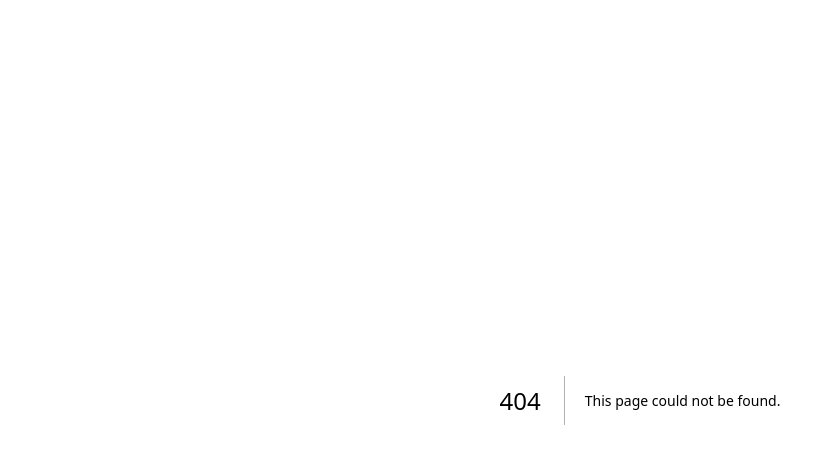
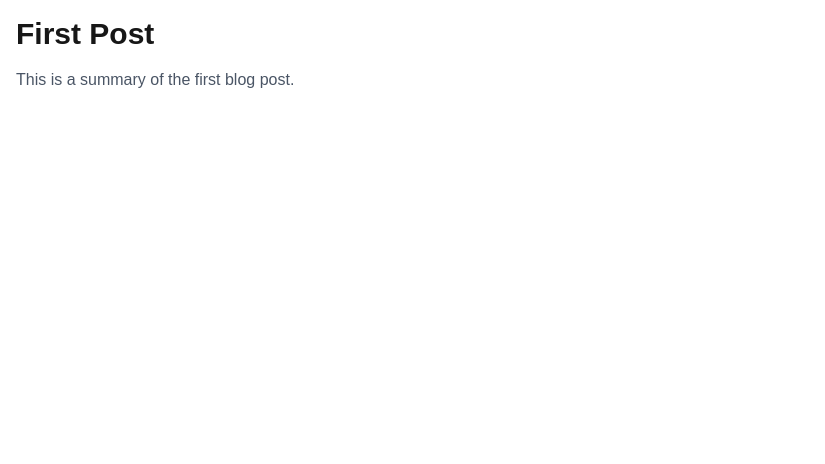
Before and after one commit to AbbassiAmine/nextjs-intern-test, a Next.js app in the folder my-blog-app/: page /blog/post-1 in a window 1280 px wide. Before the commit this address had no page. Shown: the top 464 px of the page, without its empty margins (0-825 px from the left). Built offline with nearby package versions, Linux system fonts and the light colour scheme.

Commit message:
added Dynamic Route to the blog

```diff
--- /dev/null
+++ b/my-blog-app/app/blog/[slug]/page.js
@@ -0,0 +1,23 @@
+import { notFound } from 'next/navigation';
+import posts from '../../data/posts.json';
+
+export async function generateStaticParams() {
+  return posts.map((post) => ({
+    slug: post.slug,
+  }));
+}
+
+export default async function BlogPost({ params }) {
+  const post = posts.find((p) => p.slug === params.slug);
+
+  if (!post) {
+    notFound();
+  }
+
+  return (
+    <div className="container mx-auto p-4">
+      <h1 className="text-3xl font-bold mb-4">{post.title}</h1>
+      <p className="text-gray-600">{post.content || post.summary}</p>
+    </div>
+  );
+}
--- a/my-blog-app/app/blog/page.js
+++ b/my-blog-app/app/blog/page.js
@@ -1,4 +1,5 @@
 import posts from '../data/posts.json';
+import Link from 'next/link';
 
 export default function Blog() {
     return (
@@ -7,6 +8,9 @@ export default function Blog() {
             <div className="space-y-4">
                 {posts.map((post) => (
                     <div key={post.id} className="border p-4 rounded">
+                        <Link href={`/blog/${post.slug}`} className="text-blue-600 hover:underline">
+                            <h2 className="text-xl font-semibold">{post.title}</h2>
+                        </Link>
                         <h2 className="text-xl font-semibold">{post.title}</h2>
                         <p>{post.summary}</p>
                     </div>
--- a/my-blog-app/app/data/posts.json
+++ b/my-blog-app/app/data/posts.json
@@ -1,16 +1,19 @@
 [
   {
     "id": 1,
+    "slug": "post-1",
     "title": "First Post",
     "summary": "This is a summary of the first blog post."
   },
   {
     "id": 2,
+    "slug": "post-2",
     "title": "Second Post",
     "summary": "Summary of the second blog post."
   },
   {
     "id": 3,
+    "slug": "post-3 ",
     "title": "Third Post",
     "summary": "Summary of the third blog post."
   }
```
